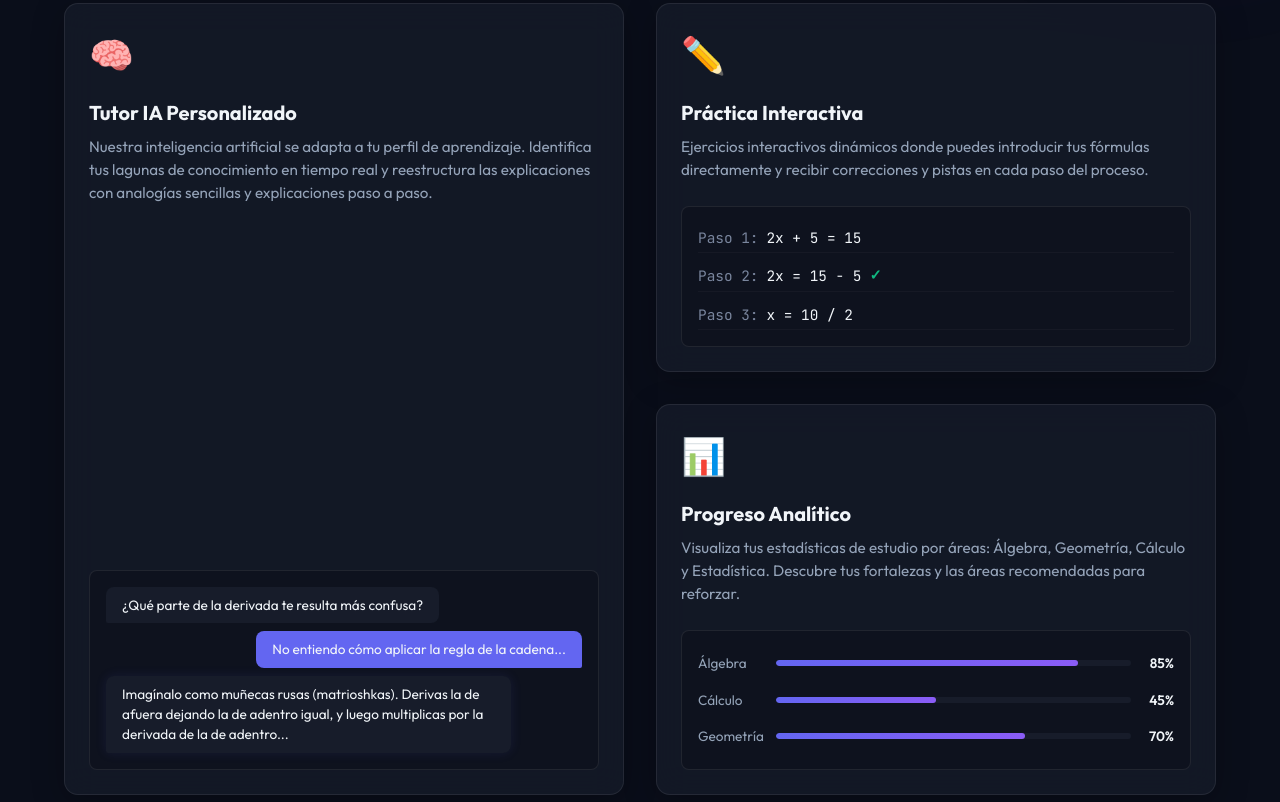
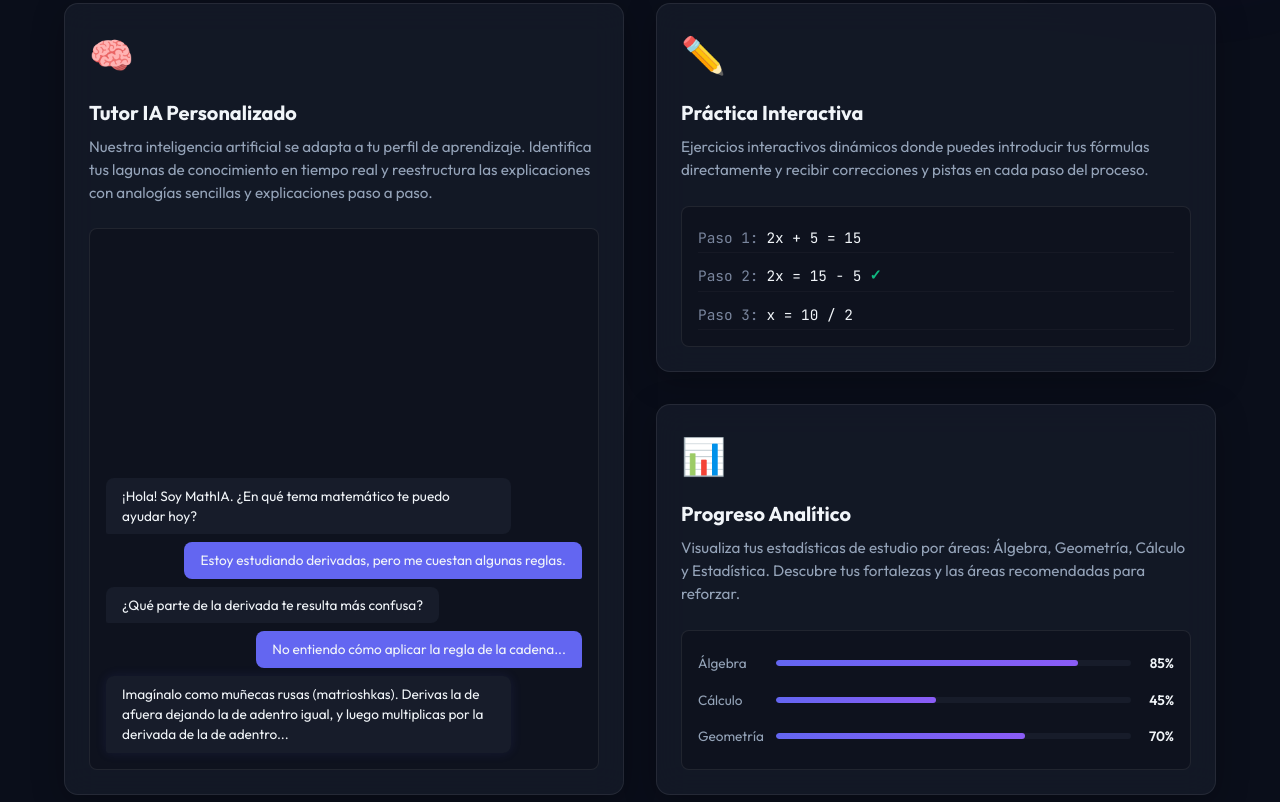
Before and after one commit to Gabriel-Arcila/AIHelpMath_Plantilla, a plain HTML site: page index.html in a window 1280 px wide. Shown: the part 998-1800 px from the top of the page. Drawn offline with Linux system fonts and the light colour scheme.

Commit message:
style: optimizar espacio en blanco del chat en landing page

```diff
--- a/css/landing.css
+++ b/css/landing.css
@@ -851,3 +851,13 @@
     margin: 0;
   }
 }
+
+/* Fix flex-grow issue for large card to eliminate whitespace */
+.card-large .bento-desc {
+  flex-grow: 0;
+}
+
+.card-large .bento-visual-custom {
+  flex-grow: 1;
+  justify-content: flex-end;
+}
--- a/index.html
+++ b/index.html
@@ -175,6 +175,12 @@
               Nuestra inteligencia artificial se adapta a tu perfil de aprendizaje. Identifica tus lagunas de conocimiento en tiempo real y reestructura las explicaciones con analogías sencillas y explicaciones paso a paso.
             </p>
             <div class="bento-visual-custom chat-simulation">
+              <div class="msg bot">
+                <p>¡Hola! Soy MathIA. ¿En qué tema matemático te puedo ayudar hoy?</p>
+              </div>
+              <div class="msg user">
+                <p>Estoy estudiando derivadas, pero me cuestan algunas reglas.</p>
+              </div>
               <div class="msg bot">
                 <p>¿Qué parte de la derivada te resulta más confusa?</p>
               </div>
```
